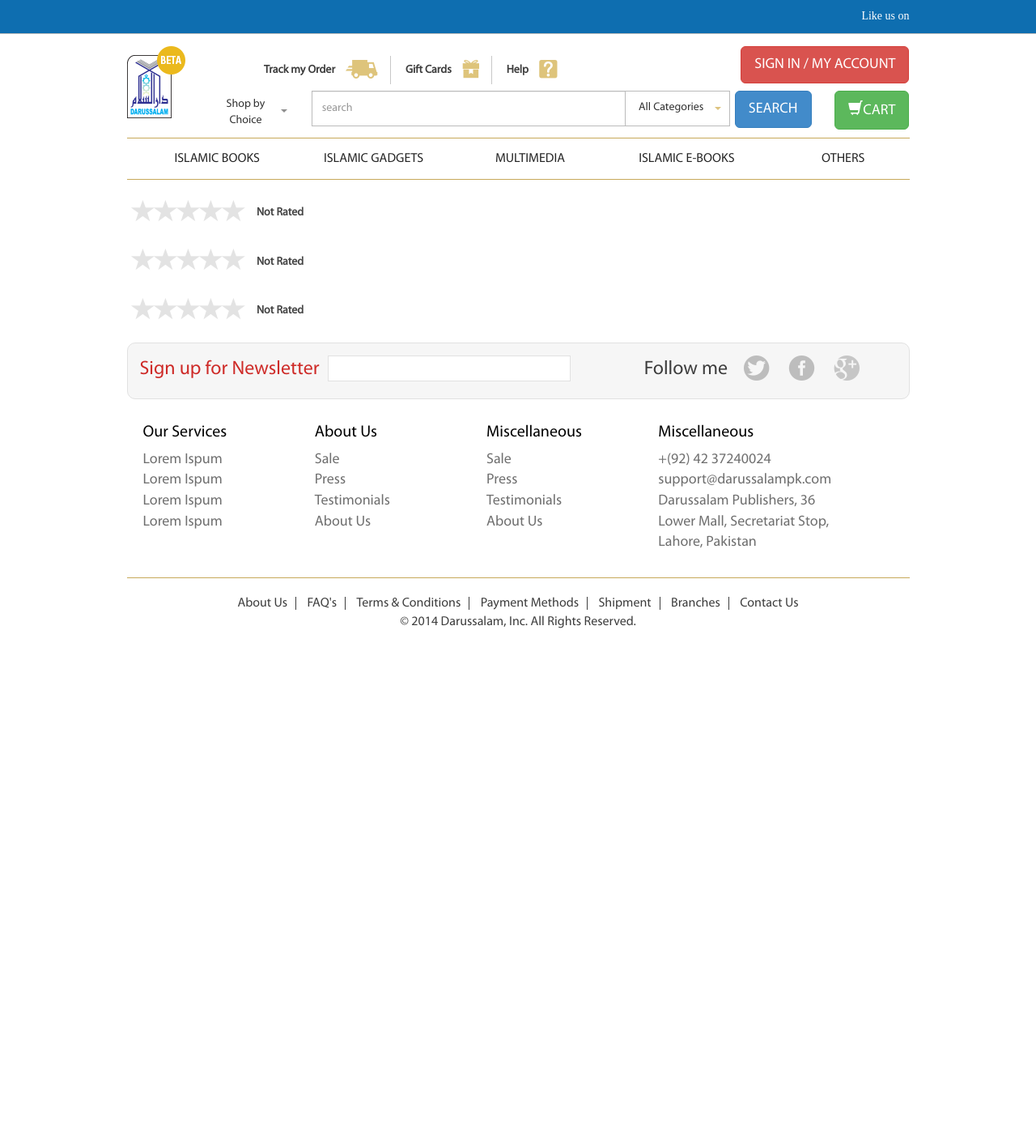
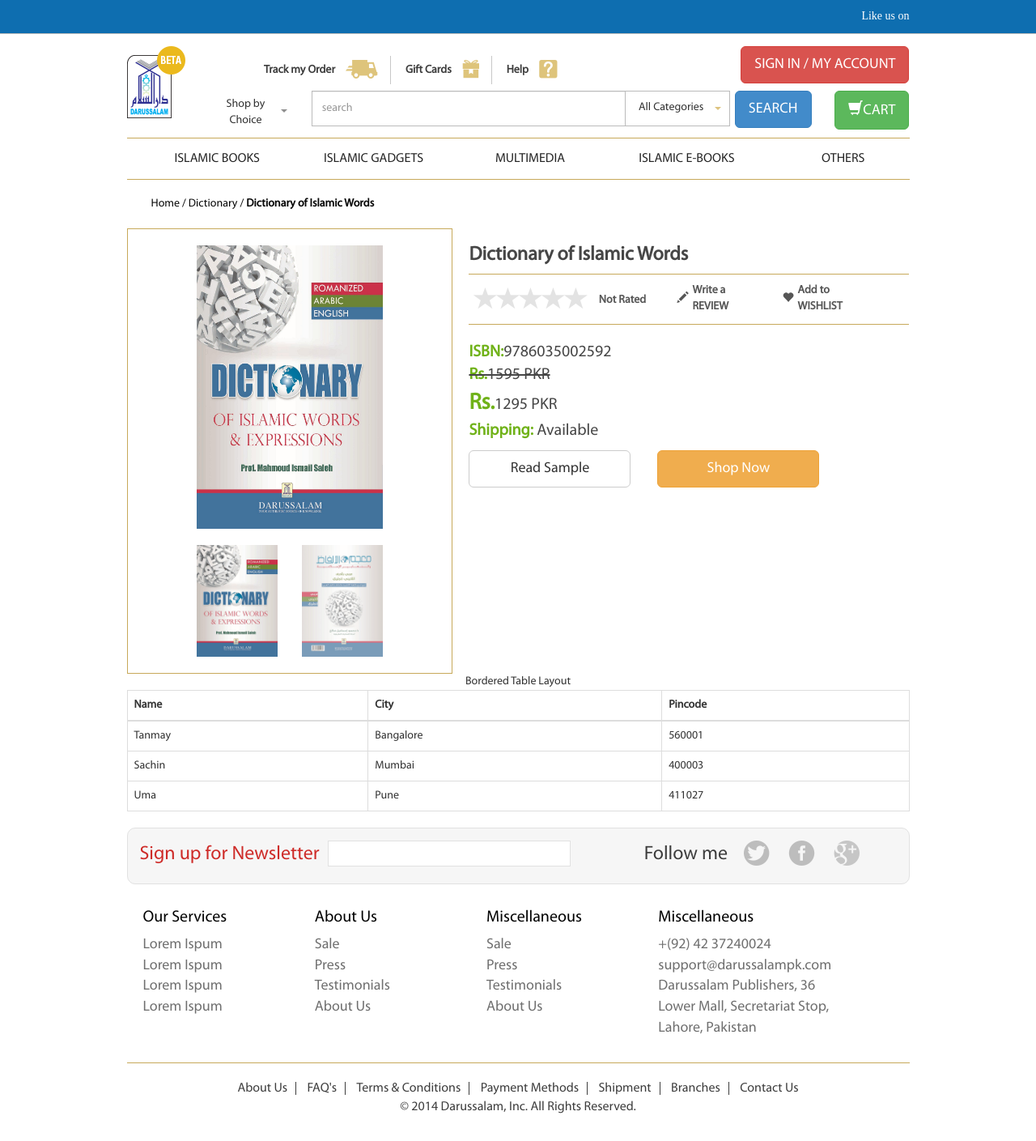
Before and after one commit to DarussalamTech/dtechPK-mobDS, a PHP site: page /product-detail.php in a window 1280 px wide. Shown: the whole page at 81% size. Before the commit the page ends 776 px from the top, so only its background shows below. Run offline with PHP 8.4, Linux system fonts and the light colour scheme; some libraries are stand-ins or nearby versions; some web fonts are replaced.

Commit message:
product detail

```diff
--- a/css/product-detail.css
+++ b/css/product-detail.css
@@ -0,0 +1,62 @@
+
+#wrapper_5 { width: 100%; }
+
+#carousel_5 { width: 100% !important; height: 350px; overflow: hidden; position: relative !important; z-index: 1; top: 0; left: 0; }
+
+.collection_half_div { min-height:550px; border: 1px solid #c7a95a; width:100%; padding:20px; }
+
+.caroufredsel_wrapper { width: 100% !important; top:0 !important; }
+
+#carcarousel { width: 100%; height: 400px; overflow: hidden; position: absolute; top: 0; left: 0; }
+
+#carcarousel img { display: block; float: left; width: 100% !important; margin: 0 auto !important;  }
+
+#carthumbnails { width: 100% !important; height: 120px !important; overflow: hidden; top: 350px !important; left: 0; z-index: 2  !important; }
+
+#carthumbnails img { display: block; float: left; margin: 10px; width: 100px; height: 100px; box-shadow: 0 0 10px #000; }
+
+#carthumbnails:hover { top:260px !important; transition:all 0.5s ease; }
+
+#carousel_5 img { display: block; width:230px !important; height:350px; margin: 0 auto !important; }
+
+#pager_5 { width: 100%; overflow: hidden; position: absolute; z-index: 2; padding-left:50px; height:350px; }
+
+#pager_5 img { display: inline-block; float: left; width: 100px; height: 138px; opacity: 0.7; margin: 20px 15px; }
+
+#pager_5 img.selected { background: url(img/thumb-selected.png) 0 0 no-repeat transparent; width: 100px; height: 138px; opacity: 1; }
+
+.dictionary-text p { margin: 0; color:#070707; font-size:14px; padding-bottom:20px; padding-left:30px; }
+
+.dictionary-text p a { color:#070707; }
+
+.product-detail { padding-left:20px; }
+
+.product-detail h3 { padding: 20px 0 10px 0; margin: 0; color:#464646; font-size:24px; font-weight:bold; }
+
+.rating-part { border-bottom: 1px solid #c7a95a; border-top: 1px solid #c7a95a; float:left; width:100%; padding: 10px 0; margin-bottom:20px; }
+
+.rating-nmbr { float:left; display:inline-block; color:#565656 !important; }
+
+.write-review { float:left; display:inline-block; margin-left:30px; width:100px; }
+
+.write-review a, .write-wishlist a { color:#565656; }
+
+.write-review span { float:left !important; margin-right:5px !important; padding-top:10px; }
+
+.write-review b, .write-wishlist b, .label { font-size:14px !important; color:#565656 !important; }
+
+.write-wishlist { float:left; display:inline-block; margin-left:30px; width:100px; }
+
+.write-wishlist span { float:left !important; margin-right:5px !important; padding-top:10px; }
+
+.product-detail p { color:#464646; font-size:20px; padding: 0; margin: 0; }
+
+.product-detail p b { color:#70b219; }
+
+.over-line { text-decoration:line-through; }
+
+.rs-text { font-size:28px; }
+
+.read-sample-btn { margin-right:30px; margin-top:10px; width:200px; }
+
+.shop-now-btn { margin-top:10px; width:200px; }
--- a/product-detail.php
+++ b/product-detail.php
@@ -4,22 +4,81 @@
 	<link rel="stylesheet" type="text/css" href="css/bootstrap.css" />
     <link href="css/star-rating.css" media="all" rel="stylesheet" type="text/css"/>
     <link href="css/style.css" rel="stylesheet" type="text/css" />
-        <link href="css/slider_style.css" rel="stylesheet" type="text/css" />
+    <link href="css/product-detail.css" rel="stylesheet" type="text/css" />
 	<script src="js/jquery-1.10.2.min.js"></script>
 	<script src="js/bootstrap.min.js"></script>
 	<script type="text/javascript" src="js/jquery.carouFredSel-6.0.4-packed.js"></script>
     <script src="js/star-rating.js" type="text/javascript"></script>
+    <script type="text/javascript">
+			$(function() {
+				$('#carousel_5').carouFredSel({
+					items: 1,
+					auto: false,
+					scroll: {
+						fx: 'none'
+					},
+					pagination: {
+						container: '#pager_5',
+						event: 'mouseenter',
+						anchorBuilder: function(nr) {
+							var src = $(this).attr('src').replace('/large/', '/small/');
+							return '<img src="'+ src +'" border="0" />';
+						}
+					}
+				});
+			});
+		</script>
 <body>
 <?php include_once("header.php"); ?>
 <div class="container">
+	<div class="row">
+    	<div class="dictionary-text">
+    		<p><a href="#">Home</a> / <a href="#">Dictionary</a> / <a href="#"><b>Dictionary of Islamic Words</b></a></p>
+        </div>
+    </div>
+</div>
+<div class="container">
+	<div class="row">
+        <div class="col-lg-5">
+            <div class="collection_half_div">
+                <div class="collection_content">
+                    <div class="collection_slider">
+                        <div id="wrapper_5">
+                                <div id="carousel_5" style="width:484px;">
+                                <img src="img/large/dictionay-front.jpg" alt="rally1"/>
+                                <img src="img/large/dictionay-back.jpg" alt="rally2"/>
+                                </div>
+                             <div id="pager_5"></div>
+                        </div>
+                    </div>
+                </div>
+            </div>
+        </div>
+        <div class="col-lg-7">
+        	<div class="product-detail">
+            	<h3>Dictionary of Islamic Words</h3>
+                <div class="rating-part">
+                    <div class="rating-nmbr">
                         <form>
                             <input id="input-21e" value="0" type="number" class="rating" min=0 max=5 step=0.5 data-size="xs" >
-    <br />
-    <input id="input-21e" value="0" type="number" class="rating" min=0 max=5 step=0.5 data-size="xs" >
-    <br />
-    <input id="input-21e" value="0" type="number" class="rating" min=0 max=5 step=0.5 data-size="xs" >
                         </form>
-<br>
+                    </div>
+                    <div class="write-review">
+                        <a href="#"><span class="glyphicon glyphicon-pencil"></span><b>Write a REVIEW</b></a>
+                    </div>
+                    <div class="write-wishlist">
+                        <a href="#"><span class="glyphicon glyphicon-heart"></span><b>Add to WISHLIST</b></a>
+                    </div>
+                </div>
+                <p><b>ISBN:</b>9786035002592</p>
+                <p class="over-line"><b>Rs.</b>1595 PKR</p>
+                <p><b class="rs-text">Rs.</b>1295 PKR</p>
+                <p><b>Shipping:</b> Available</p>
+                <a href="#" class="btn btn-lg btn-default read-sample-btn">Read Sample</a>
+                <a href="#" class="btn btn-lg btn-warning shop-now-btn">Shop Now</a>
+            </div>
+        </div>
+    </div>
 <script>
     jQuery(document).ready(function () {
         $("#input-21f").rating({
@@ -42,6 +101,39 @@
 </script>
 
 </div>
+<div class="container">
+	<div class="row">
+        <div class="col-lg-12">
+        	<table class="table table-bordered">
+   <caption>Bordered Table Layout</caption>
+   <thead>
+      <tr>
+         <th>Name</th>
+         <th>City</th>
+         <th>Pincode</th>
+      </tr>
+   </thead>
+   <tbody>
+      <tr>
+         <td>Tanmay</td>
+         <td>Bangalore</td>
+         <td>560001</td>
+      </tr>
+      <tr>
+         <td>Sachin</td>
+         <td>Mumbai</td>
+         <td>400003</td>
+      </tr>
+      <tr>
+         <td>Uma</td>
+         <td>Pune</td>
+         <td>411027</td>
+      </tr>
+   </tbody>
+</table>
+        </div>
+    </div>
+</div>
 <?php include_once("footer.php"); ?>
 </body>
 </html>
```
Also changed, not shown: img/large/dictionay-back.jpg (added), img/large/dictionay-front.jpg (added), img/small/dictionay-back.jpg (added), img/small/dictionay-front.jpg (added). Lines whose indentation alone changed are shown as unchanged.
